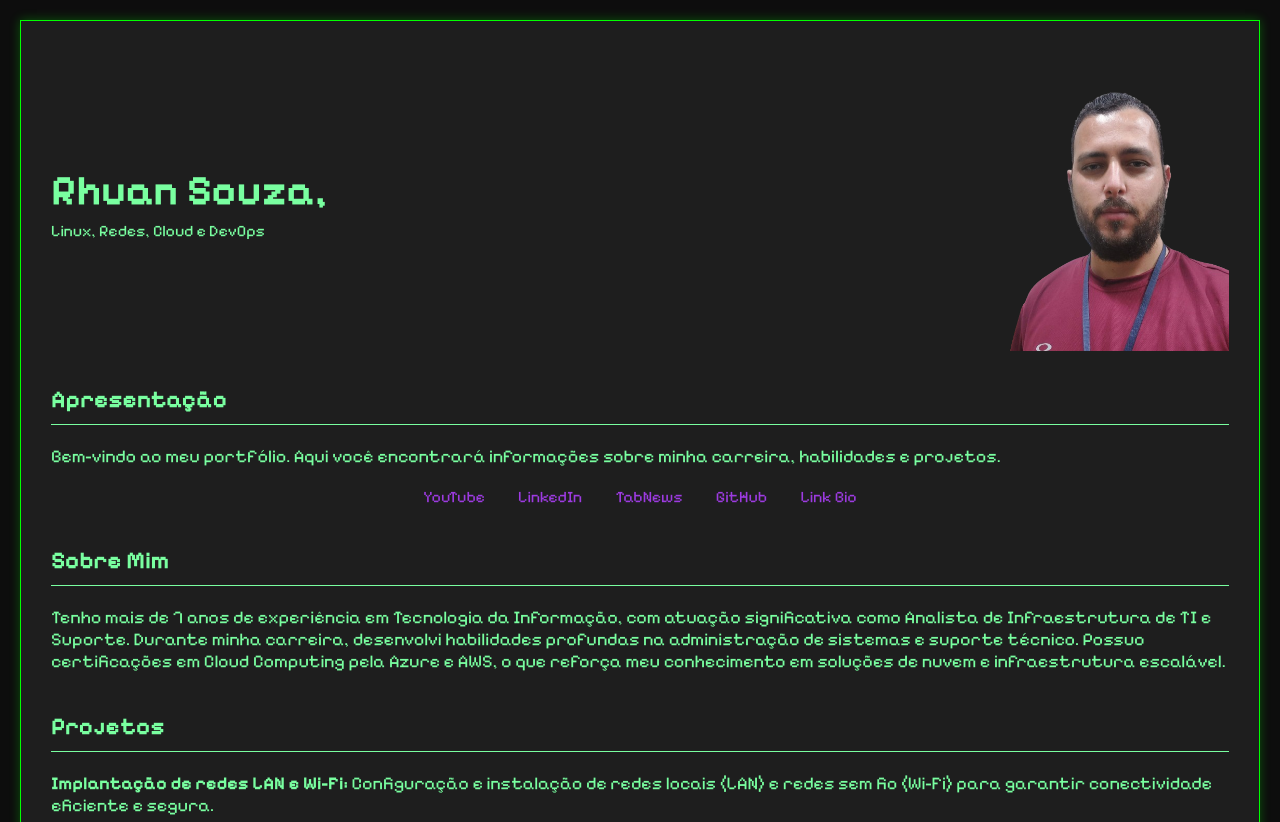
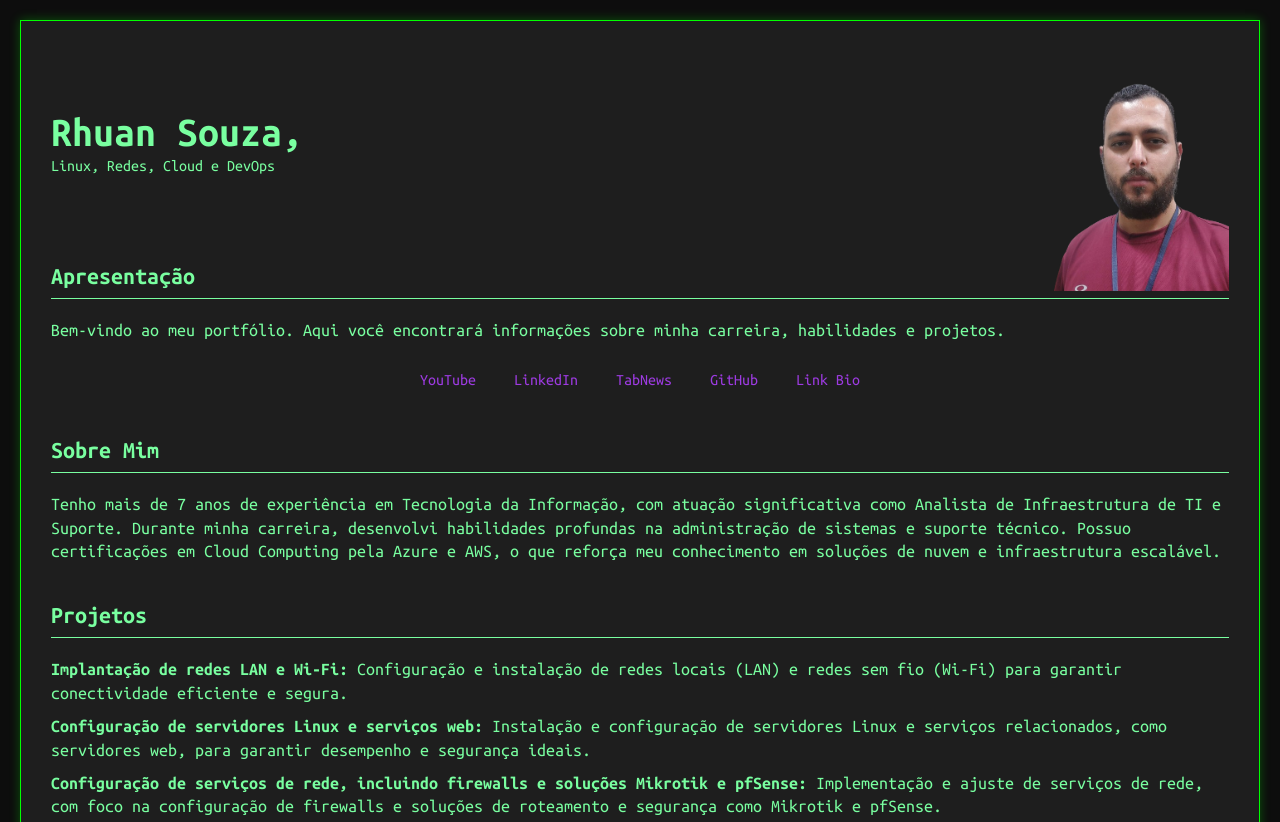
Before and after one commit to rhuandevops/rhuandevops.github.io, a plain HTML site: page index.html in a window 1280 px wide. Shown: the top 822 px of the page. Drawn offline with Linux system fonts and the light colour scheme.

Commit message:
Update styles.css

```diff
--- a/styles.css
+++ b/styles.css
@@ -1,12 +1,12 @@
-@import url('https://fonts.googleapis.com/css2?family=Pixelify+Sans:wght@400;700&display=swap');
-/* Adiciona a fonte Pixelify Sans */
+@import url('https://fonts.googleapis.com/css2?family=Pixelify+Sans:wght@400..700&family=Ubuntu+Mono:ital,wght@0,400;0,700;1,400;1,700&display=swap');
+/* Adiciona a fonte Ubuntu Mono */
 
 body {
   background-color: #0D0D0D;
   color: #79FFA0;
   /* Cor do texto */
-  font-family: 'Pixelify Sans', sans-serif;
-  /* Fonte Pixelify Sans */
+  font-family: 'Ubuntu Mono', sans-serif;
+  /* Fonte */
   display: flex;
   justify-content: center;
   align-items: center;
@@ -44,9 +44,11 @@ header .photo {
 }
 
 header .photo img {
-  width: 225px;
+  width: 180px;
   height: auto;
   border: none;
+  margin-bottom: -60px;
+  margin-right: -px;
   /* Remove qualquer borda */
 }
 
@@ -85,6 +87,7 @@ main p, main ul {
   padding: 0;
   list-style-type: none;
   font-size: 18px;
+  line-height: 1.3;
 }
 
 main ul li {
@@ -104,7 +107,7 @@ main ul li {
   color: #9D3BE1;
   /* Cor do texto dos links */
   text-decoration: none;
-  margin: 0 15px;
+  margin: 10px 15px;
   /* Espaçamento horizontal entre links */
 }
 
@@ -129,6 +132,7 @@ main ul li {
   /* Cor de fundo dos botões */
   color: #0D0D0D;
   text-decoration: none;
+  text-align: center;
   padding: 15px 25px;
   /* Aumenta o padding dos botões */
   border-radius: 5px;
```
